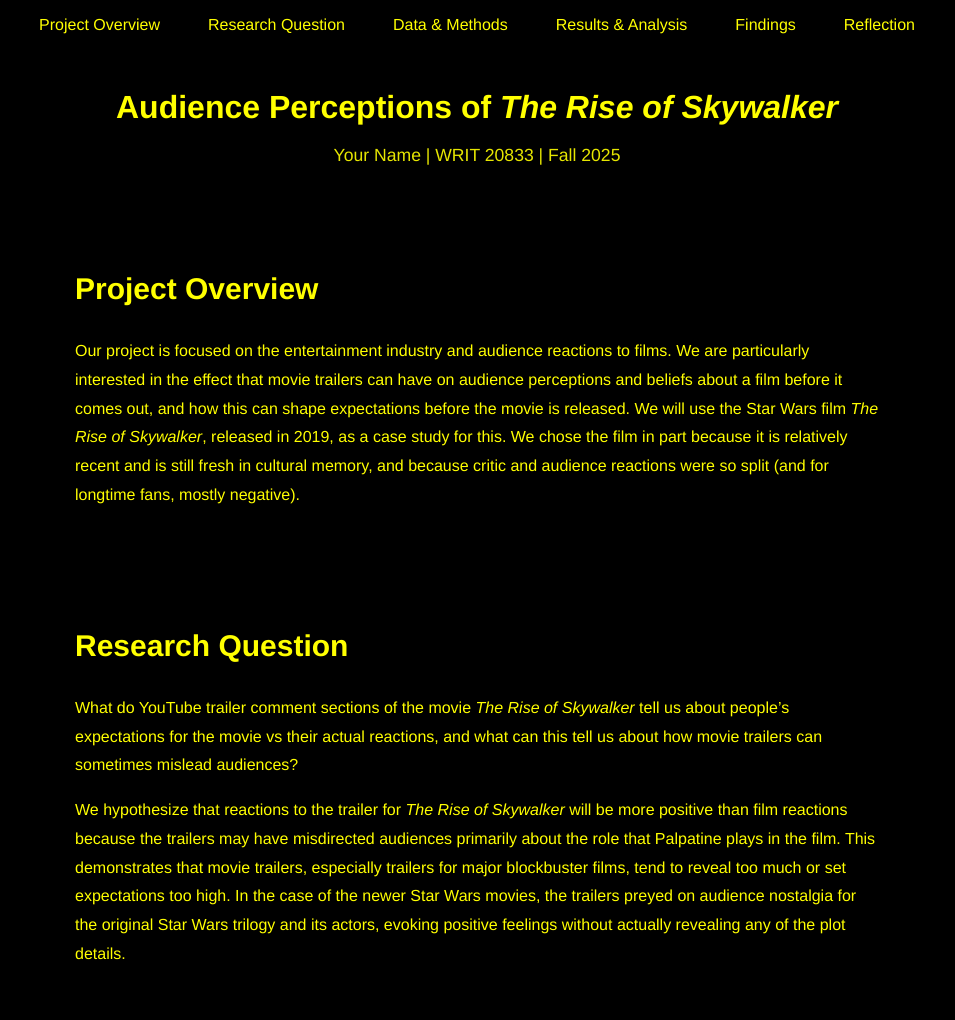
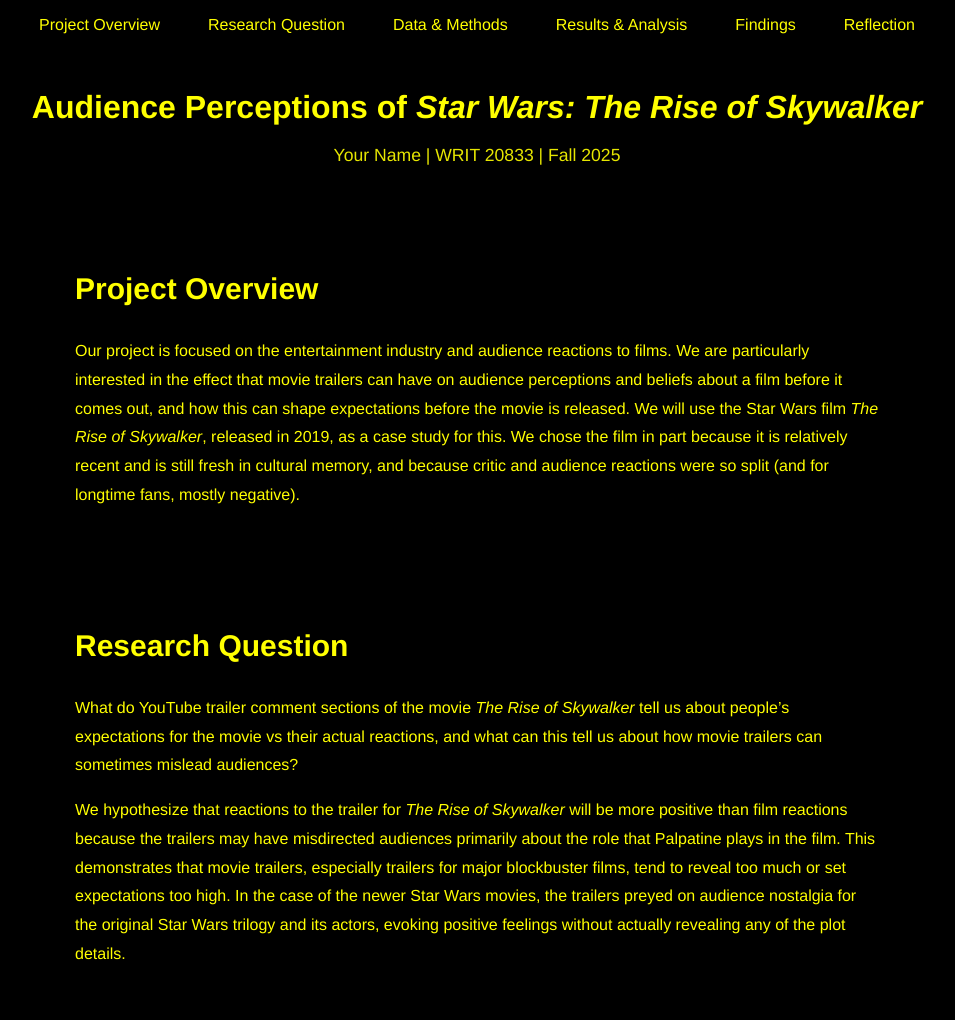
Before and after one commit to coravany04/coding-project, a plain HTML site: page index.html in a window 1280 px wide. Shown: the top 1020 px of the page, without its empty margins (163-1118 px from the left). Drawn offline with Linux system fonts and the light colour scheme.

Commit message:
updated html

```diff
--- a/index.html
+++ b/index.html
@@ -21,7 +21,7 @@
     </nav>
 
     <header>
-        <h1>Audience Perceptions of <em>The Rise of Skywalker</em></h1>
+        <h1>Audience Perceptions of <em>Star Wars: The Rise of Skywalker</em></h1>
         <p>Your Name | WRIT 20833 | Fall 2025</p>
     </header>
 
```
